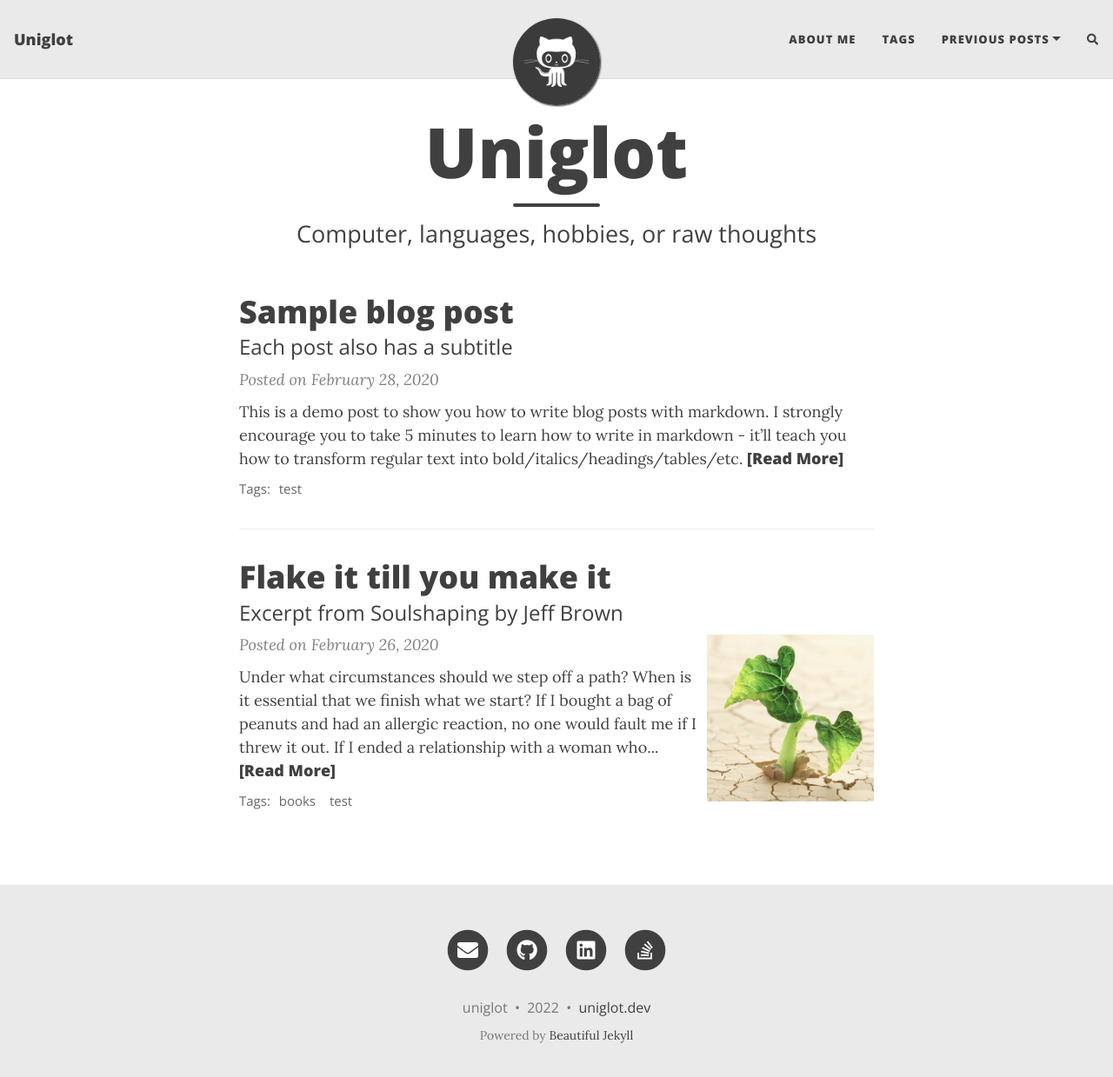
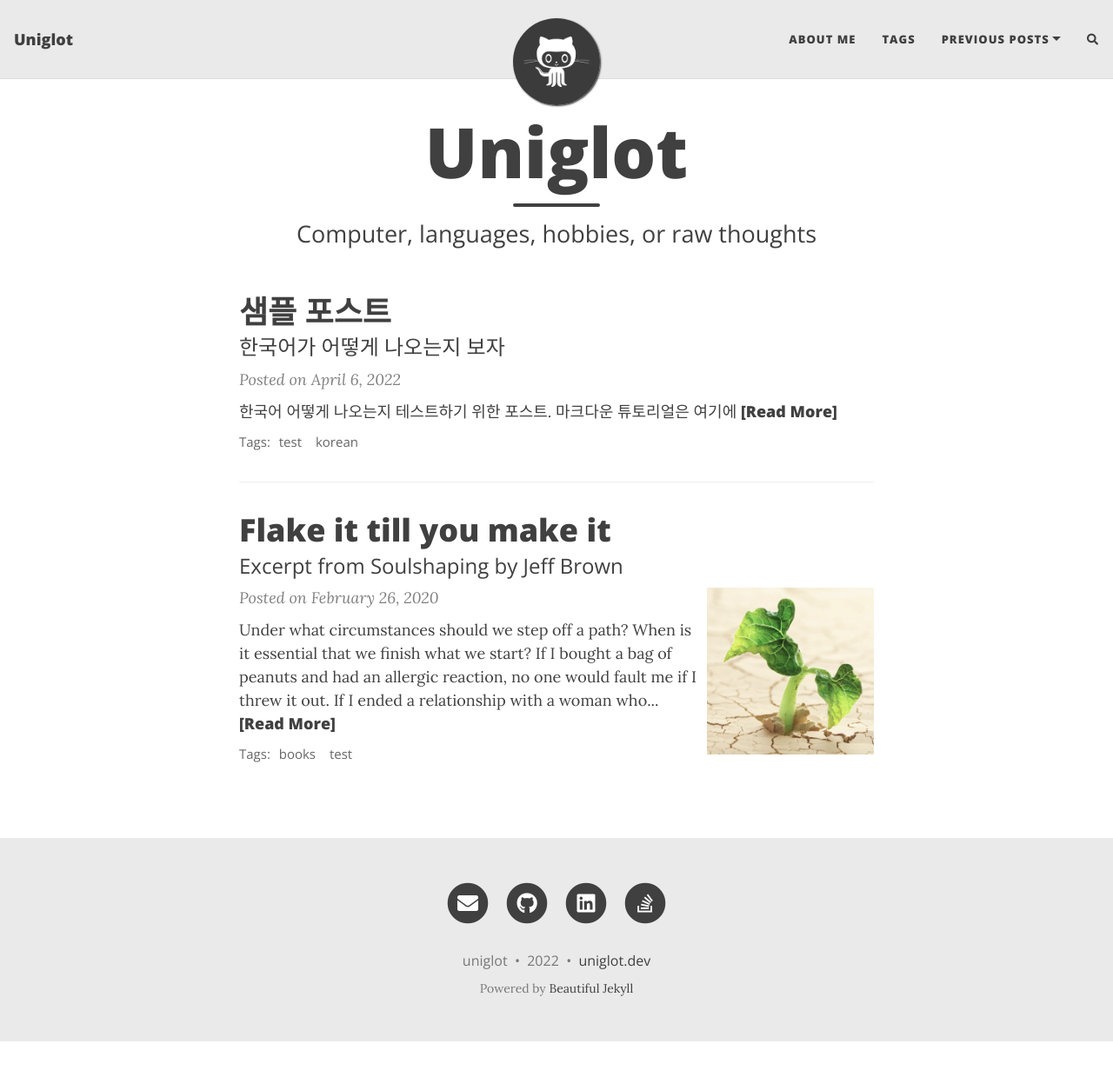
Before and after one commit to uniglot/uniglot.github.io, a Jekyll site: the page built from index.html, in a window 1280 px wide and 1252 px high. Shown: the top 1239 px of the window at 87% size. Built offline with Jekyll 4.4.1, drawn with Linux system fonts in a browser that asks for light colours; nearby versions of some CDN libraries; the list of posts is cut into pages by our own code; comment, search, counter and statistics services are not loaded.

Commit message:
Test Korean

````diff
--- a/_posts/2020-02-28-test-markdown.md
+++ /dev/null
@@ -1,78 +0,0 @@
----
-layout: post
-title: Sample blog post
-subtitle: Each post also has a subtitle
-gh-repo: daattali/beautiful-jekyll
-gh-badge: [star, fork, follow]
-tags: [test]
-comments: true
----
-
-This is a demo post to show you how to write blog posts with markdown.  I strongly encourage you to [take 5 minutes to learn how to write in markdown](https://markdowntutorial.com/) - it'll teach you how to transform regular text into bold/italics/headings/tables/etc.
-
-**Here is some bold text**
-
-## Here is a secondary heading
-
-Here's a useless table:
-
-| Number | Next number | Previous number |
-| :------ |:--- | :--- |
-| Five | Six | Four |
-| Ten | Eleven | Nine |
-| Seven | Eight | Six |
-| Two | Three | One |
-
-
-How about a yummy crepe?
-
-![Crepe](https://s3-media3.fl.yelpcdn.com/bphoto/cQ1Yoa75m2yUFFbY2xwuqw/348s.jpg)
-
-It can also be centered!
-
-![Crepe](https://s3-media3.fl.yelpcdn.com/bphoto/cQ1Yoa75m2yUFFbY2xwuqw/348s.jpg){: .mx-auto.d-block :}
-
-Here's a code chunk:
-
-~~~
-var foo = function(x) {
-  return(x + 5);
-}
-foo(3)
-~~~
-
-And here is the same code with syntax highlighting:
-
-```javascript
-var foo = function(x) {
-  return(x + 5);
-}
-foo(3)
-```
-
-And here is the same code yet again but with line numbers:
-
-{% highlight javascript linenos %}
-var foo = function(x) {
-  return(x + 5);
-}
-foo(3)
-{% endhighlight %}
-
-## Boxes
-You can add notification, warning and error boxes like this:
-
-### Notification
-
-{: .box-note}
-**Note:** This is a notification box.
-
-### Warning
-
-{: .box-warning}
-**Warning:** This is a warning box.
-
-### Error
-
-{: .box-error}
-**Error:** This is an error box.
--- /dev/null
+++ b/_posts/2022-04-06-test-post.md
@@ -0,0 +1,75 @@
+---
+layout: post
+title: 샘플 포스트
+subtitle: 한국어가 어떻게 나오는지 보자
+tags: [test, korean]
+comments: true
+---
+
+한국어 어떻게 나오는지 테스트하기 위한 포스트. 마크다운 튜토리얼은 [여기에](https://markdowntutorial.com)
+
+**볼드 텍스트**
+
+# 1단계
+
+1단계 헤딩
+
+## 2단계
+
+2단계 헤딩
+
+### 3단계
+
+3단계 헤딩
+
+| Number | Next number | Previous number |
+| :------ |:--- | :--- |
+| Five | Six | Four |
+| Ten | Eleven | Nine |
+| Seven | Eight | Six |
+| Two | Three | One |
+
+
+크레페 먹장
+
+![크레페](https://s3-media3.fl.yelpcdn.com/bphoto/cQ1Yoa75m2yUFFbY2xwuqw/348s.jpg)
+
+가운데 크레페
+
+![크레페](https://s3-media3.fl.yelpcdn.com/bphoto/cQ1Yoa75m2yUFFbY2xwuqw/348s.jpg){: .mx-auto.d-block :}
+
+코드
+
+```javascript
+var foo = function(x) {
+  return(x + 5);
+}
+foo(3)
+```
+
+라인 넘버
+
+{% highlight javascript linenos %}
+var foo = function(x) {
+  return(x + 5);
+}
+foo(3)
+{% endhighlight %}
+
+## Boxes
+You can add notification, warning and error boxes like this:
+
+### Notification
+
+{: .box-note}
+**Note:** This is a notification box.
+
+### Warning
+
+{: .box-warning}
+**Warning:** This is a warning box.
+
+### Error
+
+{: .box-error}
+**Error:** This is an error box.
````
Also changed, not shown: aboutme.md (+1 -1 lines).
